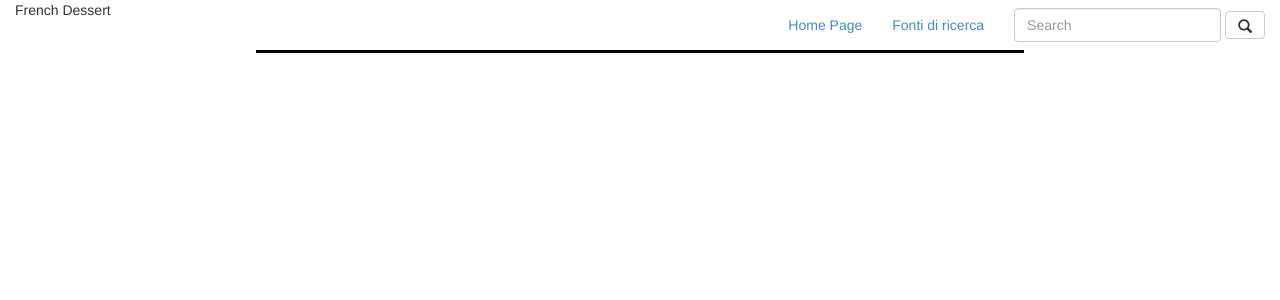
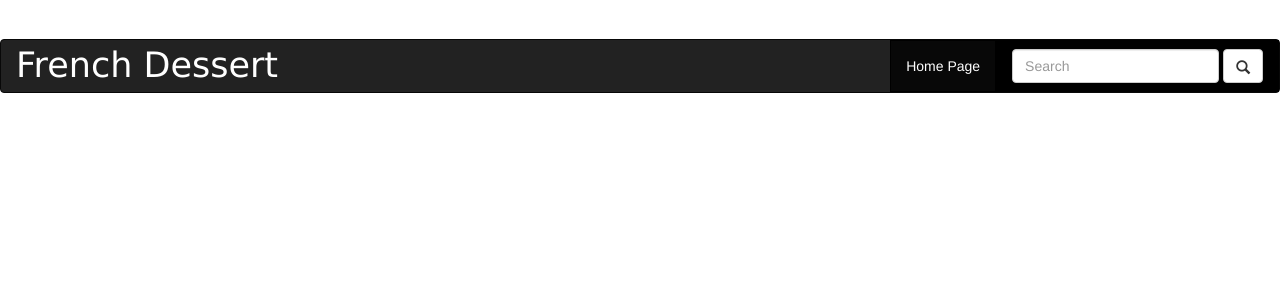
Before and after one commit to DemonickReaper/Progetto-Tec-Web-French-Dessert, a PHP site: page /visual.html in a window 1280 px wide. Shown: the top 300 px of the page. Run offline with PHP 8.4, Linux system fonts and the light colour scheme.

Commit message:
Versione 1.1.6
Modifacato il funzionamento della navbar quando la pagina viene ridotta di dimensioni, uniformato il css della navbar in tutte le pagine, lievi miglioramenti alla pagina wikipedia visualizzata, inserito il titolo della pagina wikipedia nella navbar.

~bug noti: alcuni pezzi di css nella pagina wikipedia non vengono visualizzati (h2,h3).
se si usa l'indice("contents") dopo aver cambiato pagina visualizzata si torna a quella precedente

```diff
--- a/jpsv.js
+++ b/jpsv.js
@@ -81,7 +81,7 @@ $(document).ready(function (){
 		var title = apiResult.parse.title;
 
 
-		$('#pageTitle').html(title);
+		$('#titleBar').html(title);
 		j = 0;
 		findCate = false;
 		for(var cate  in apiResult.parse.categories){
@@ -93,10 +93,10 @@ $(document).ready(function (){
 			}
 		}
 		if(findCate == false) { //se la pagina non appartiene al nostro tag
-			$('#pageTitle').append('<div><h2>QUESTA PAGINA NONONONONONONO !! è NELLA CATEGORIA DEI DOLCI</h2></div>');
+			//$('#pageTitle').append('<div><h2>QUESTA PAGINA NONONONONONONO !! è NELLA CATEGORIA DEI DOLCI</h2></div>');
 		}
 
-		$('.row').html('<div id ="index" class="col-xs-3 sidebar-outer"></div><div id="contentP" class="col-xs-5">'+
+		$('#wikiPage').html('<div id ="index" class="col-xs-3 sidebar-outer"></div><div id="contentP" class="col-xs-5">'+
 		str+'</div><div id="tableP"class="col-xs-4"></div>');
 		$('#tableP').append('<button id="pin" type="button" class ="btn btn-primary">Pin</button>');
 		$('#tableP').append($('table[class~="infobox"]')[0]);
--- a/visual.css
+++ b/visual.css
@@ -1,139 +1,136 @@
-*{
-  /*border: 1px solid black !important; */
-}
+/**{
+  border: 1px solid white !important;
+}*/
 p{
 /*margin: auto;*/
 
 
 }
 /*///////////////////////////////////////////// NAVBAR INIZIO///////////////////////////////////////////////////// */
-/* DA SISTEMARE NON VA UN CAZZO OCN QUESTO CSS
-#header {
-	margin-left:1%; margin-right:1%;
+#titlebar{
+    font-size: 2.5em;
+    text-align:left;
+    color: white;
+    font-family: Verdana;
+}
+.barBar{
+    padding: 0 !important;
+    background-color: black;
+    border:1px solid black !important;
+}
+#search{
+    padding-top: 9px;
+    padding-bottom: 9px;
+}
+.navbar{
+    margin-bottom: 0;
 }
 #navigation {
-	margin-left:1%; margin-right:1%;
-	text-align: center;
-	font-family: Verdana;
+    padding: 0;
+    margin-top: 3%;
+    margin-bottom: 3%;
 }
-#titlebar {
-	font-size: 1em;
-	margin-bottom:10%;
-	margin-left:15%;
-    width:40%;
-    text-align:left;
-	font-size: 3em;
-	color:rgb(255, 255, 255);
-	font-family: Lucida;
-	font-style: bold;
-}
-@media screen and (max-width:420px){
-	#titlebar{
-		font-size:1.8em;
-		margin-bottom:15%;
-	}
-}
-
-
- .search-query {
+.search-query{
     background-color:white;
 	color:black;
 	}
 
-.form-control:focus {
+.form-control:focus{
 	margin-top:1px;
 	-webkit-box-shadow: inset 0 1px 1px rgba(0, 0, 0, 0.075);
 	box-shadow: inset 0 1px 1px rgba(0, 0, 0, 0.075);
    box-shadow:none;
    -webkit-box-shadow:none;
-   font-family: Lucida;
+  }
 
+#log{
+	width:50%;
+	margin-left: 25%;
+	margin-right:25%;
 	}
-@media screen and (min-width:769px){
+@media screen and (min-width:765px){
     #link{
         overflow-y: scroll;
     }
 }
-@media screen and (max-width:768px){
+@media screen and (max-width:765px){
     .navbar-form {
         display:flex;
         width: 100%;
        margin:0 auto;
     }
-*/
+    #titlebar {
+        font-size: 1.8em;
+}
+@media screen and (max-width:566px){
+    #titlebar{
+        font-size:1.4em;
+        margin-right: 25%;
+        }
+
+}
+@media screen and (max-width:196px){
+    .navbar-toggle {
+        margin-right: 30%;
+    }
+}
 
 /*///////////////////////////////////////////// NAVBAR FINE///////////////////////////////////////////////////// */
 
 
 /*///////////////////////////////////////////// TABELLA DEI RISULTATI INIZIO///////////////////////////////////////////////////// */
-/*#prova p {
-    margin-left: 3%;
-    margin-right: 30%;
-}*/
 
-/*#tableList,#tableList tr,#tableList td,#tableList h3 {
-    border: 1px solid black !important;
-}*/
 
-.blockList {
+.blockList{
     padding: 3%;
 }
-#tableList h3 {
+#tableList h3{
     border-bottom: none;
-    /*text-align: right;*/
     margin-top: 7%;
     width: 100%;
 }
-/*
-#prova .blockList {
-    margin-bottom: 6%;
-}*/
+
 /*///////////////////////////////////////////// TABELLA DEI RISULTATI FINE///////////////////////////////////////////////////// */
 
 /*///////////////////////////////////////////// PAGINA WIKIPEDIA INIZIO///////////////////////////////////////////////////// */
-.image {
+.image{
     margin: auto !important;
 }
-.hatnote.navigation-not-searchable {
+.hatnote.navigation-not-searchable{
     text-align: right !important;
     font-style: italic;
     padding-bottom: 2%;
 }
 
-.row {
-   /* width: 100% !important;
-    max-width: none !important;*/
-}
-
-.container {
+.container{
     position: static;
     /*margin: 0% !important;
     margin-right: 0% !important;*/
 }
-#contentP {
+#contentP{
     width: initial !important;
     /*margin-left: 19% !important;
     margin-right: 32% !important;*/
     position: static;
 }
 
-#toc {
+#toc{
     position: relative;
     height: 88vh;
     overflow-y:auto;
     overflow-x: visible;
 }
-li ul {
+li ul{
     overflow: auto;
 }
 
 /*/////////////////////////////////////tabella di destra inizio /////////////////////////////*/
-table[class~="infobox"] {
+table[class~="infobox"]{
     position: relative;
     background-color:  rgb(199, 239, 255);
     border-bottom:2px solid black;
 }
-#pin {
+#pin{
     margin-bottom:2%;
     margin-top:2%;
     right: 0;
@@ -150,10 +147,10 @@ table[class~="infobox"] span,table[class~="infobox"] th,table[class~="infobox"]
     margin-right: 20%;
 
 }
-table[class~="infobox"] tr {
+table[class~="infobox"] tr{
     text-align: right;
 }
-#tableP {
+#tableP{
     position: relative;
     right: 2% !important;
     width: initial !important;
@@ -183,7 +180,7 @@ h3 {
     margin-bottom: 1em !important;
 }
 
-div.toc h2 {
+.mw-parser-output h2 {
     border-bottom: 3px none #000;
 }
 
--- a/visual.html
+++ b/visual.html
@@ -8,13 +8,30 @@
 		<link href="annotator.min.css" rel="stylesheet" type="text/css">
 	</HEAD>
 	<BODY>
+		<div class="container-fluid" id="testo">
+			<div class="row">
+					<div class="col-xs-12" id="header">
+
+						<img src="" id= "headim" alt="">
+						  </div><!--#header-->
+
+						  <div class="col-xs-12" id="navigation">
+							  <nav class="navbar navbar-inverse" role="navigation">
+								<div class="col-xs-5" id="titleBar">French Dessert</div>
+						   <!--Logo e pulsante per barra ridimensionata -->
+						   		<div class="navbar-header">
+							  		<button type="button" class="navbar-toggle" data-toggle="collapse" data-target=".navbar-ex1-collapse">
+										<span class="sr-only">Espandi barra di navigazione</span>
+										<span class="icon-bar"></span>
+										<span class="icon-bar"></span>
+										<span class="icon-bar"></span>
+							  		</button>
+								</div>
 				<!--Elementi della barra -->
-		 <div class="col-xs-5" id="titlebar">French Dessert</div>
 				<div class="collapse navbar-collapse navbar-ex1-collapse">
 				<ul class="nav navbar-nav navbar-right">
-			  <li class="active"><a href="main.html">Home Page</a></li>
-			 <li><a href="#">Fonti di ricerca </a></li>
-			 <li>
+					<li class="active barBar"><a href="main.html">Home Page</a></li>
+			 		<li class="barBar">
 			  			<form class="navbar-form" role="search">
 		  					<input class="form-control" placeholder="Search" name="srch-term" id="searchTerm" type="text">
 							<button class="btn btn-default" id="search" type="button"><i class="glyphicon glyphicon-search"></i></button>
@@ -22,12 +39,10 @@
 			 		</li>
 		  		</ul>
 		 		</div>
-		</nav>
-		</div><!--#navigation-->
-		<h1 id="pageTitle"></h1>
-		<div class="container-fluid" id="testo">
+						</div>
+			</div>
 			<div class="row">
-				<div id="prova">
+				<div id="wikiPage">
 					<table id="tableList" class="table"></table>
 				</div>
 			</div>
```
Also changed, not shown: css/file.css (+55 -41 lines), main.html (+7 -6 lines). Lines whose indentation alone changed are shown as unchanged.
